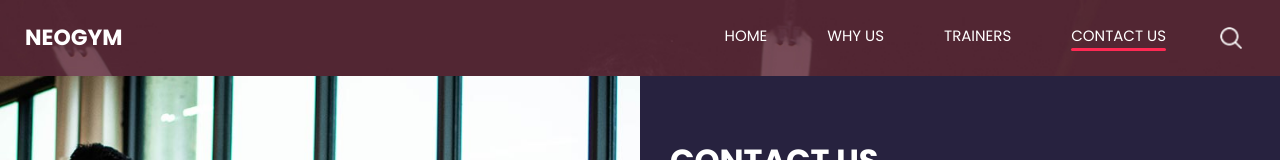
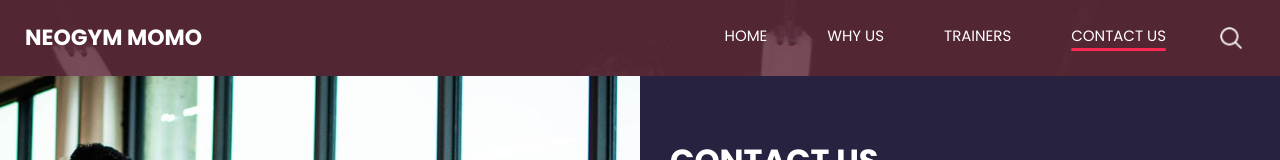
Before and after one commit to moamen679/neogym, a plain HTML site: page contact.html in a window 1280 px wide. Shown: the top 160 px of the page. Drawn offline with nearby package versions, Linux system fonts and the light colour scheme.

Commit message:
neogym MOMO

```diff
--- a/contact.html
+++ b/contact.html
@@ -36,7 +36,7 @@
         <nav class="navbar navbar-expand-lg custom_nav-container ">
           <a class="navbar-brand" href="index.html">
             <span>
-              Neogym
+              Neogym MOMO
             </span>
           </a>
           <button class="navbar-toggler" type="button" data-toggle="collapse" data-target="#navbarSupportedContent" aria-controls="navbarSupportedContent" aria-expanded="false" aria-label="Toggle navigation">
```
